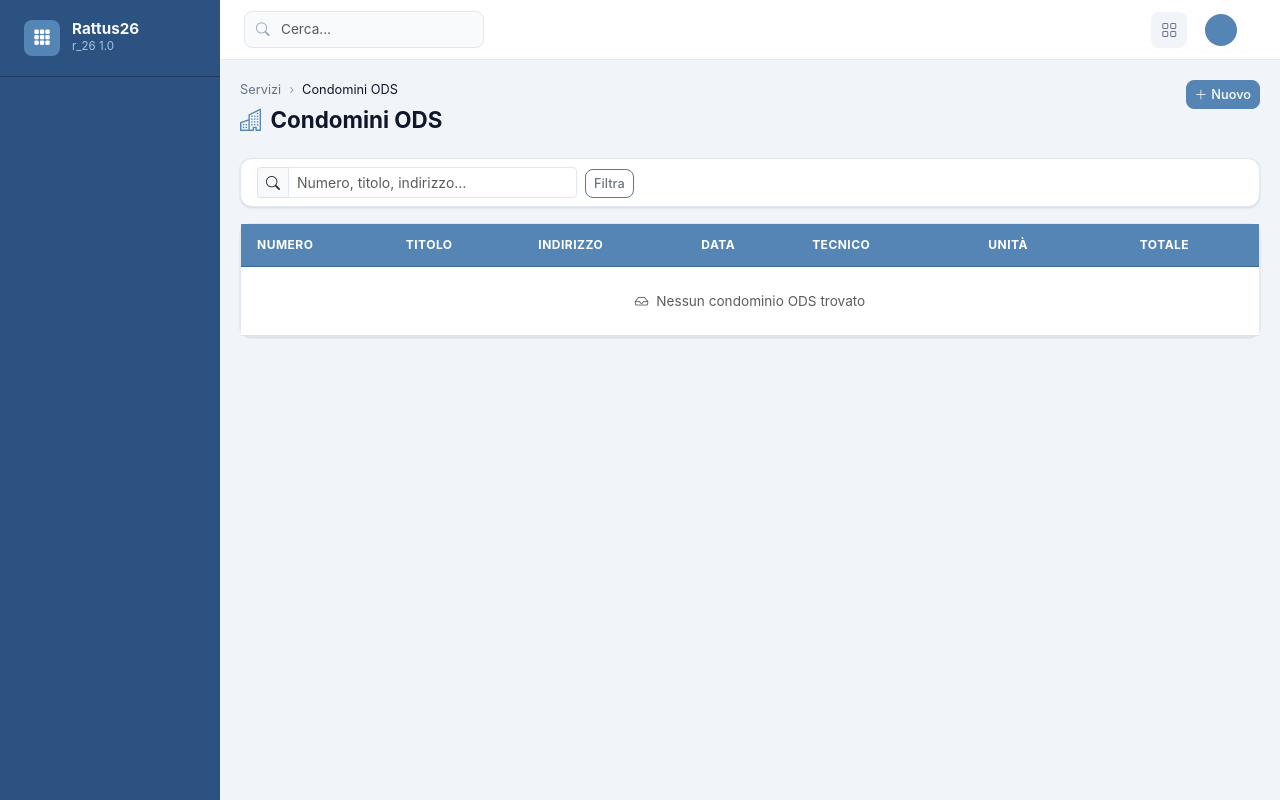
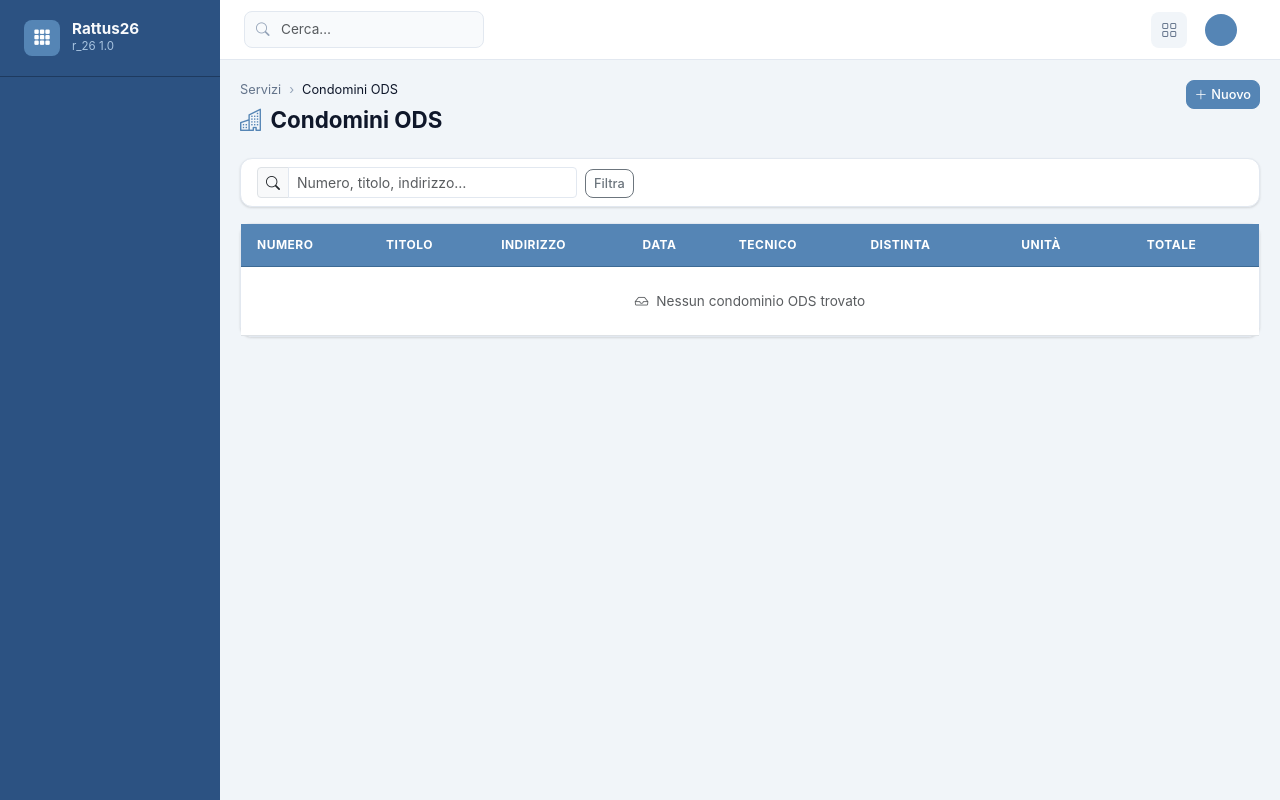
Before and after one commit to Giorgino79/BASE, a Django app: template servizi/templates/servizi/condomini/list.html in a window 1280 px wide. Run offline with Django 5.2, Linux system fonts and the light colour scheme; the template is opened without the code that fills it, so the values that code supplies are empty.

Commit message:
Fix calendario servizi + colonna stato distinta in lista condomini
- Calendario: rimuove filtro data inferiore da ODS e condomini, così
  tutti i servizi pendenti appaiono sul loro giorno (anche quelli passati)
- Lista condomini: aggiunge colonna Distinta con badge stato (aperta/chiusa)
  e numero distinta

Co-Authored-By: Claude Sonnet 4.6 <noreply@anthropic.com>

```diff
--- a/servizi/calendario_providers.py
+++ b/servizi/calendario_providers.py
@@ -12,8 +12,6 @@ def get_ods_eventi(user, start_date, end_date):
         "filiale__cliente", "privato", "tecnico"
     ).prefetch_related("righe__servizio").exclude(stato__in=["completato", "annullato"])
 
-    if start_date:
-        qs = qs.filter(data_servizio__gte=start_date.date())
     if end_date:
         qs = qs.filter(data_servizio__lte=end_date.date())
 
@@ -74,8 +72,6 @@ def get_condomini_eventi(user, start_date, end_date):
         "tecnico", "assistente"
     ).exclude(stato__in=["completato", "annullato"])
 
-    if start_date:
-        qs = qs.filter(data__gte=start_date.date())
     if end_date:
         qs = qs.filter(data__lte=end_date.date())
 
--- a/servizi/templates/servizi/condomini/list.html
+++ b/servizi/templates/servizi/condomini/list.html
@@ -39,6 +39,7 @@
           <th>Indirizzo</th>
           <th>Data</th>
           <th>Tecnico</th>
+          <th>Distinta</th>
           <th class="text-center">Unità</th>
           <th class="text-end">Totale</th>
           <th></th>
@@ -54,6 +55,18 @@
           <td class="text-muted small">{{ c.indirizzo }}</td>
           <td class="text-muted small text-nowrap">{{ c.data|date:"d/m/Y" }}{% if c.ora %} {{ c.ora|time:"H:i" }}{% endif %}</td>
           <td class="small">{{ c.tecnico.get_full_name|default:"—" }}</td>
+          <td class="small">
+            {% if c.distinta %}
+              {% if c.distinta.stato == "chiusa" %}
+                <span class="badge bg-success">Chiusa</span>
+              {% else %}
+                <span class="badge bg-warning text-dark">Aperta</span>
+              {% endif %}
+              <span class="text-muted ms-1">{{ c.distinta.numero }}</span>
+            {% else %}
+              <span class="text-muted">—</span>
+            {% endif %}
+          </td>
           <td class="text-center">
             <span class="badge bg-secondary">{{ c.unita.count }}</span>
           </td>
@@ -63,7 +76,7 @@
           </td>
         </tr>
         {% empty %}
-        <tr><td colspan="8" class="text-center text-muted py-4"><i class="bi bi-inbox me-2"></i>Nessun condominio ODS trovato</td></tr>
+        <tr><td colspan="9" class="text-center text-muted py-4"><i class="bi bi-inbox me-2"></i>Nessun condominio ODS trovato</td></tr>
         {% endfor %}
       </tbody>
     </table>
--- a/servizi/views.py
+++ b/servizi/views.py
@@ -1280,7 +1280,7 @@ def situazione_incassi(request):
 @login_required
 def condominio_list(request):
     q = request.GET.get("q", "")
-    qs = CondominioODS.objects.select_related("tecnico", "assistente").order_by("-data", "-created_at")
+    qs = CondominioODS.objects.select_related("tecnico", "assistente", "distinta").order_by("-data", "-created_at")
     if q:
         qs = qs.filter(Q(titolo__icontains=q) | Q(indirizzo__icontains=q) | Q(numero__icontains=q))
     return render(request, "servizi/condomini/list.html", {"condomini": qs, "q": q})
```
